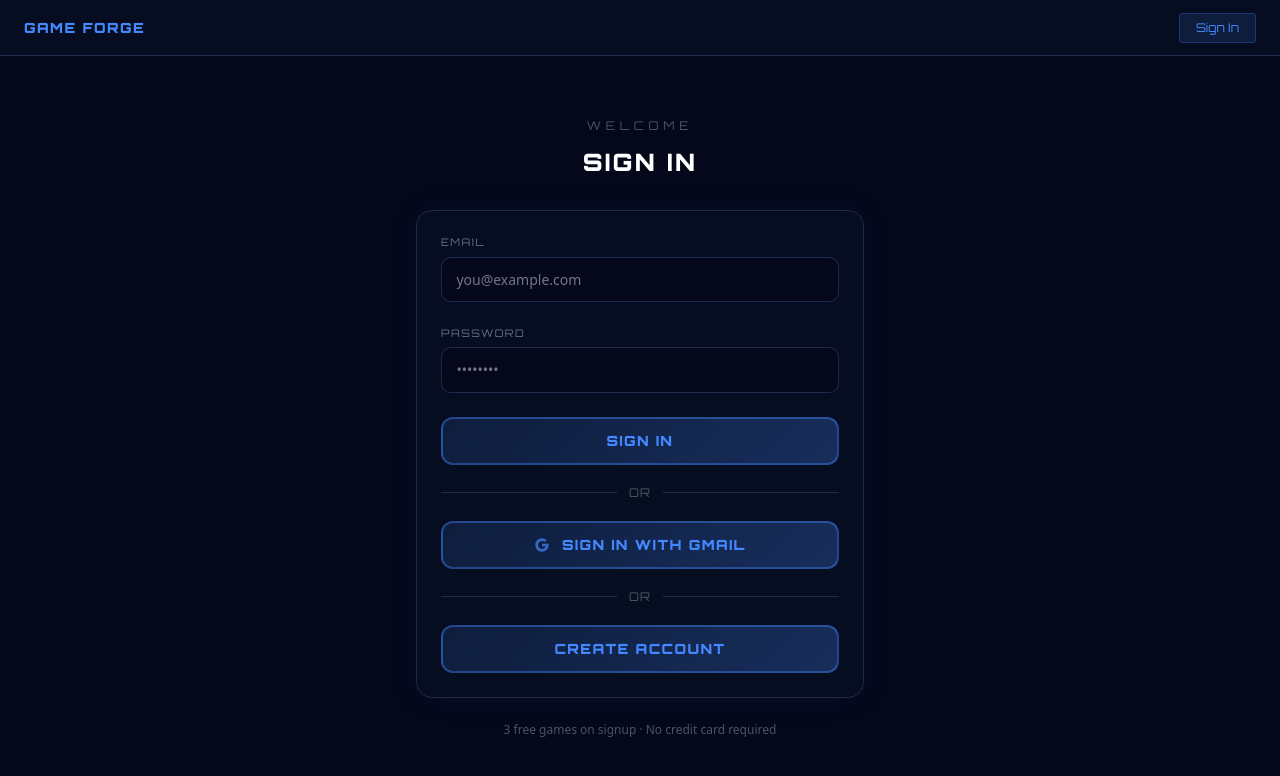
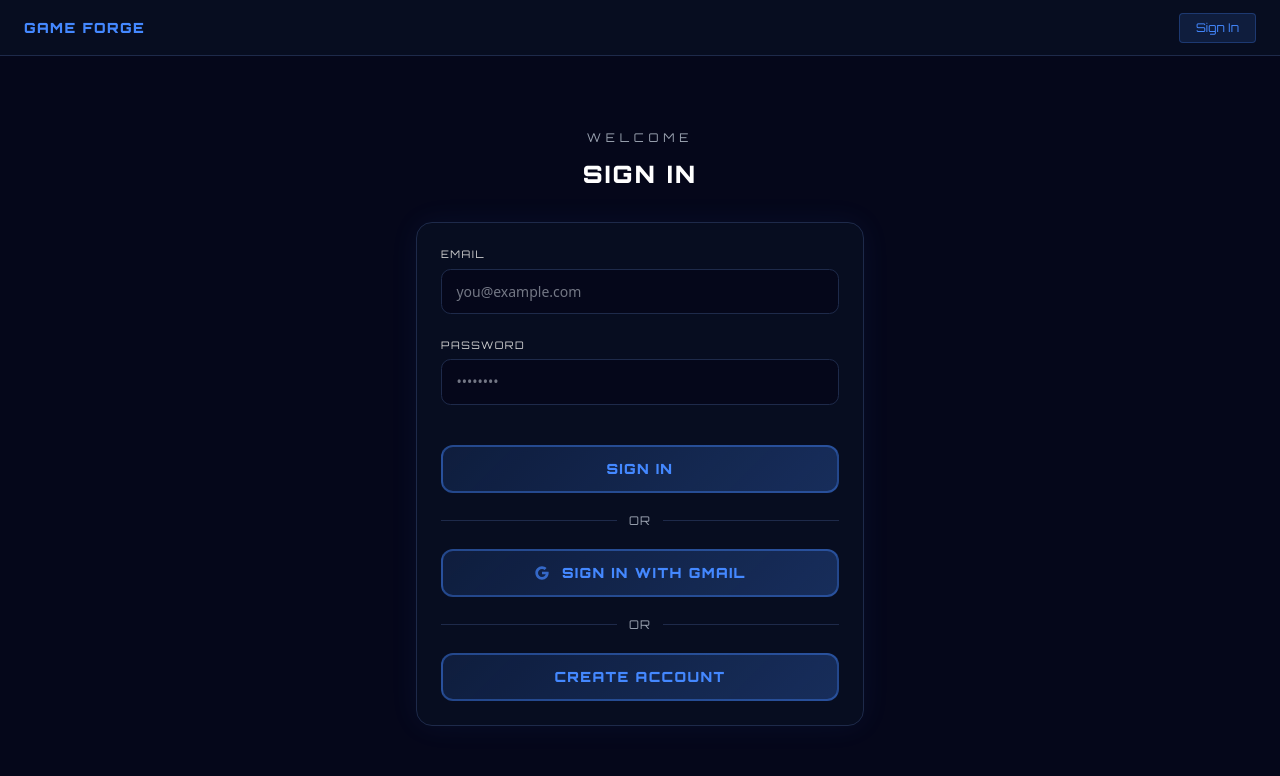
Before and after one commit to ian-branum/game-forge, a Next.js app: page /login in a window 1280 px wide. Shown: the top 776 px of the page. Built offline with nearby package versions, Linux system fonts and the light colour scheme; no server answers.

Commit message:
quick fix to button spacing

```diff
--- a/app/login/page.tsx
+++ b/app/login/page.tsx
@@ -21,7 +21,7 @@ const labelStyle: React.CSSProperties = {
   display: "block",
   fontSize: "0.65rem",
   letterSpacing: "0.15em",
-  color: "#64748b",
+  color: "lightgray",
   marginBottom: "0.35rem",
 };
 
@@ -36,7 +36,7 @@ function OrDivider() {
   return (
     <div className="flex items-center gap-3">
       <div className="flex-1 h-px" style={{ background: "#1e2a4a" }} />
-      <span className="font-orbitron text-xs tracking-widest text-gray-600">OR</span>
+      <span className="font-orbitron text-xs tracking-widest text-gray-400">OR</span>
       <div className="flex-1 h-px" style={{ background: "#1e2a4a" }} />
     </div>
   );
@@ -126,7 +126,7 @@ export default function LoginPage() {
       style={{ background: "#05071a" }}>
       <div className="w-full max-w-md">
         <div className="text-center mb-8">
-          <div className="font-orbitron text-xs tracking-[0.4em] text-gray-600 mb-3">WELCOME</div>
+          <div className="font-orbitron text-xs tracking-[0.4em] text-gray-400 mb-3">WELCOME</div>
           <h1 className="font-orbitron font-black text-2xl tracking-widest text-white">
             {mode === "signin" ? "SIGN IN" : "CREATE ACCOUNT"}
           </h1>
@@ -212,7 +212,7 @@ export default function LoginPage() {
             <button
               type="submit"
               disabled={loading}
-              className="w-full py-3 rounded-xl font-orbitron font-black text-sm tracking-widest transition-all hover:scale-[1.02] disabled:opacity-40 disabled:cursor-not-allowed disabled:hover:scale-100"
+              className="w-full py-3 mt-4 rounded-xl font-orbitron font-black text-sm tracking-widest transition-all hover:scale-[1.02] disabled:opacity-40 disabled:cursor-not-allowed disabled:hover:scale-100"
               style={primaryBtnStyle}>
               {loading ? "PLEASE WAIT..." : mode === "signin" ? "SIGN IN" : "CREATE ACCOUNT"}
             </button>
@@ -262,9 +262,9 @@ export default function LoginPage() {
           </form>
         </div>
 
-        <p className="text-gray-600 text-xs mt-6 text-center">
+        {/* <p className="text-gray-600 text-xs mt-6 text-center">
           3 free games on signup · No credit card required
-        </p>
+        </p> */}
       </div>
     </main>
   );
```
